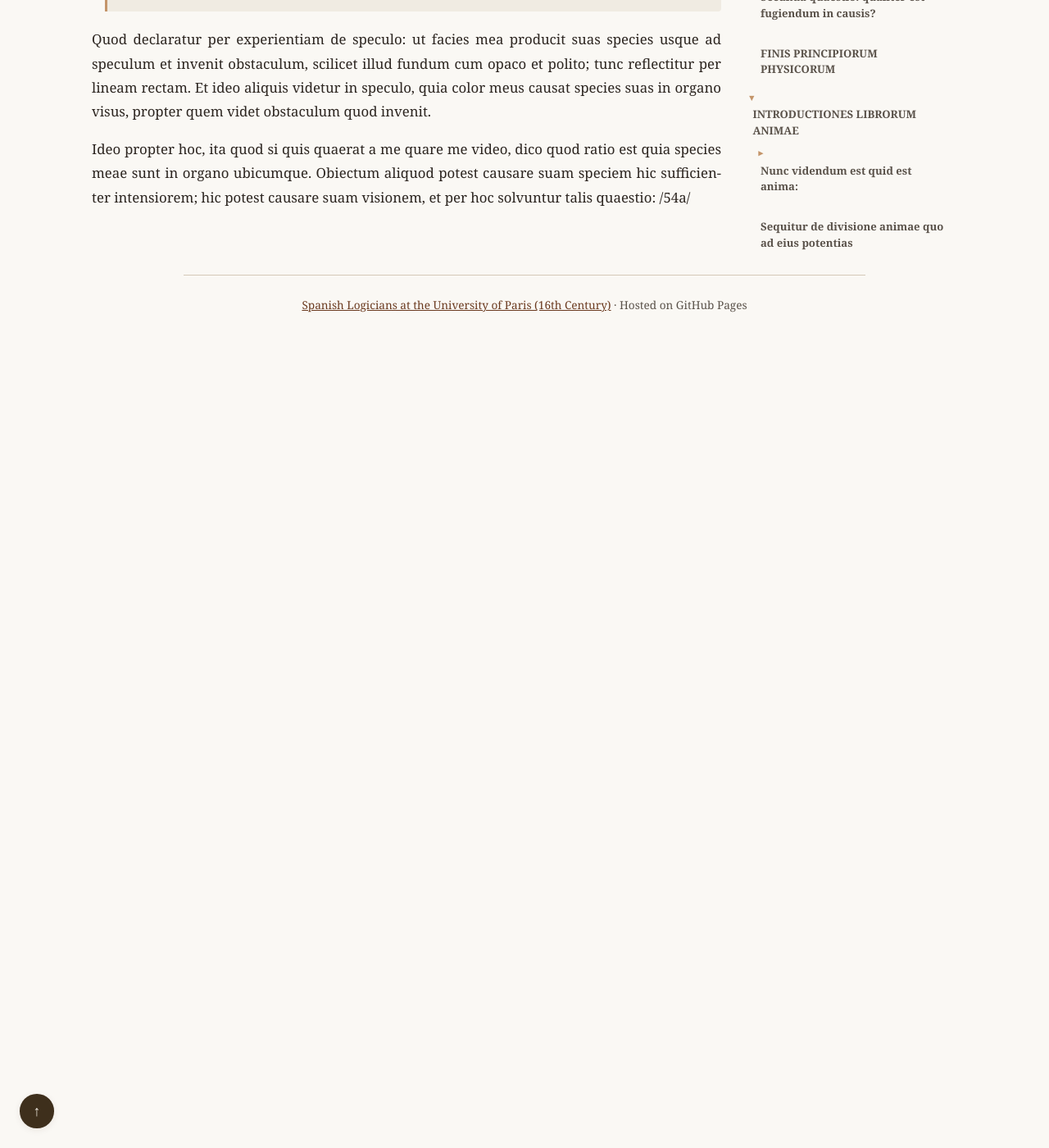
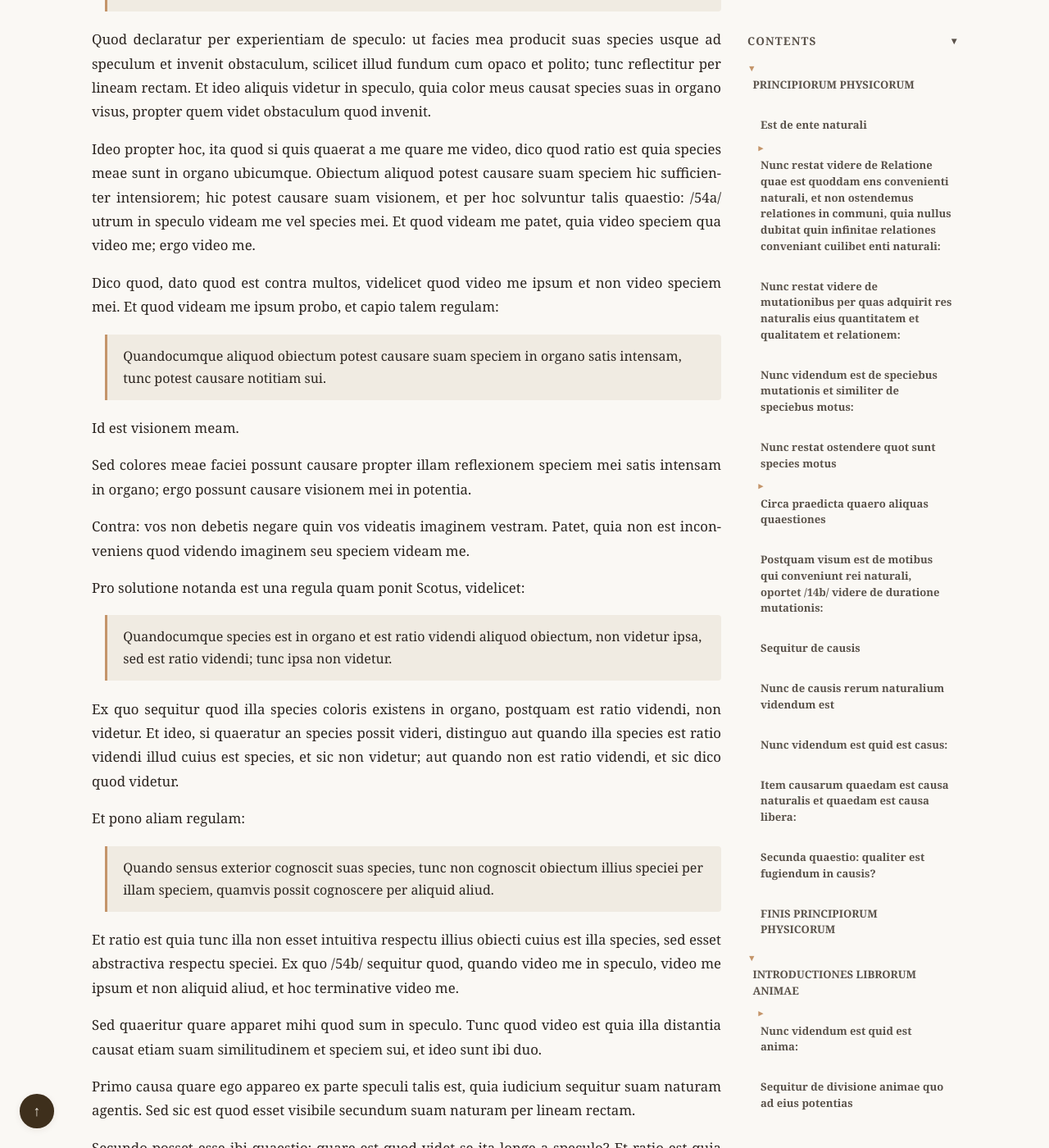
Before and after one commit to JoseBalado/Spanish-Logicians-at-the-University-of-Paris, a Jekyll site: the page built from philosophers/Jeronimo-Pardo/Principiorum-Phisicorum-et-Introductiones-Librorum-Animae.md, in a window 1280 px wide and 1400 px high, scrolled down 65228 px. Shown: the whole window at 82% size. Built offline with Jekyll 4.4.1, drawn with Linux system fonts in a browser that asks for light colours; before the commit the page ends 65636 px from its top, so only the background shows below that; some of the changed text lies outside the part shown.

Commit message:
Pardo. De Anima, page 54

```diff
--- a/philosophers/Jeronimo-Pardo/Principiorum-Phisicorum-et-Introductiones-Librorum-Animae.md
+++ b/philosophers/Jeronimo-Pardo/Principiorum-Phisicorum-et-Introductiones-Librorum-Animae.md
@@ -1207,7 +1207,41 @@ Tunc pono talem regulam:
 
 Quod declaratur per experientiam de speculo: ut facies mea producit suas species usque ad speculum et invenit obstaculum, scilicet illud fundum cum opaco et polito; tunc reflectitur per lineam rectam. Et ideo aliquis videtur in speculo, quia color meus causat species suas in organo visus, propter quem videt obstaculum quod invenit.
 
-Ideo propter hoc, ita quod si quis quaerat a me quare me video, dico quod ratio est quia species meae sunt in organo ubicumque. Obiectum aliquod potest causare suam speciem hic sufficienter intensiorem; hic potest causare suam visionem, et per hoc solvuntur talis quaestio: /54a/
+Ideo propter hoc, ita quod si quis quaerat a me quare me video, dico quod ratio est quia species meae sunt in organo ubicumque. Obiectum aliquod potest causare suam speciem hic sufficienter intensiorem; hic potest causare suam visionem, et per hoc solvuntur talis quaestio: /54a/ utrum in speculo videam me vel species mei. Et quod videam me patet, quia video speciem qua video me; ergo video me.
+
+Dico quod, dato quod est contra multos, videlicet quod video me ipsum et non video speciem mei. Et quod videam me ipsum probo, et capio talem regulam:
+
+> Quandocumque aliquod obiectum potest causare suam speciem in organo satis intensam, tunc potest causare notitiam sui.
+
+Id est visionem meam.
+
+Sed colores meae faciei possunt causare propter illam reflexionem speciem mei satis intensam in organo; ergo possunt causare visionem mei in potentia.
+
+Contra: vos non debetis negare quin vos videatis imaginem vestram. Patet, quia non est inconveniens quod videndo imaginem seu speciem videam me.
+
+Pro solutione notanda est una regula quam ponit Scotus, videlicet:
+
+> Quandocumque species est in organo et est ratio videndi aliquod obiectum, non videtur ipsa, sed est ratio videndi; tunc ipsa non videtur.
+
+Ex quo sequitur quod illa species coloris existens in organo, postquam est ratio videndi, non videtur. Et ideo, si quaeratur an species possit videri, distinguo aut quando illa species est ratio videndi illud cuius est species, et sic non videtur; aut quando non est ratio videndi, et sic dico quod videtur.
+
+Et pono aliam regulam:
+
+> Quando sensus exterior cognoscit suas species, tunc non cognoscit obiectum illius speciei per illam speciem, quamvis possit cognoscere per aliquid aliud.
+
+Et ratio est quia tunc illa non esset intuitiva respectu illius obiecti cuius est illa species, sed esset abstractiva respectu speciei. Ex quo /54b/ sequitur quod, quando video me in speculo, video me ipsum et non aliquid aliud, et hoc terminative video me.
+
+Sed quaeritur quare apparet mihi quod sum in speculo. Tunc quod video est quia illa distantia causat etiam suam similitudinem et speciem sui, et ideo sunt ibi duo.
+
+Primo causa quare ego appareo ex parte speculi talis est, quia iudicium sequitur suam naturam agentis. Sed sic est quod esset visibile secundum suam naturam per lineam rectam.
+
+Secundo posset esse ibi quaestio: quare est quod videt se ita longe a speculo? Et ratio est quia illa distantia causat suam similitudinem sive species. Et ideo resolutorie in ista materia sunt duae quaestiones quarum primae est: cur apparent res ex parte speculi? Dico quod ideo est quia causat iudicium ac similo modo fuisset linea recta.
+
+Secunda quaestio: quare apparet retro speculum, et aliquando magis et aliquando minus, secundum quod aliquis se approximat speculo. Dico quod ratio est quia illa distantia causat etiam species sive similitudinem.
+
+Sed est difficultas quomodo fiant istae reflexiones et tunc tali modo quaero primo utrum sit illud quod recitat Aristoteles de Antiphone, quod videbat se aere. Dico quod forte est una fatuitas dicere quod posset esse ibi reflexio. Dico quod ulterius, quod forsan ipse erat in aere grosso, ubi fiebat aliqua parva reflexio, quae reflexio erat proportionata potentiae visivae.
+
+Secunda quaestio: utrum possim me videre in pariete. Dico quod non. Contra: causo speciem in pariete et inveniunt ibi obstaculum; ergo reflectuntur ad visum meum, et per consequens video me. /55a/
 
 <!--
 ## Apparatus Criticus Reference
@@ -1246,5 +1280,12 @@ Page 52b: physicaliter ] conj. phr
 Page 53b: similem ] conj. sitem
 Page 53b: fundum cum ] conj. lnndnʒ enʒ
 Page 53b: intensiorem ] conj. mtensloʒ
+Page 54a: Scotus ] conj. ſrōnis
+Page 54b: terminative ] conj. teriae
+Page 54b: video ] conj. ideo (Tunc quod video est quia illa distantia)
+Page 54b: iudicium ] conj; (quia iudicium sequitur suam naturam agentis)
+Page 54b: iudicium ] conj; (ideo est quia causat iudicium)
+Page 54b: simili modo ] conj; smo (simili modo fuisset linea recta)
+Page 54b: quod ] del. (struck in the manuscript) (Dico [quod] ulterius quod forsan)
 
 -->
```
